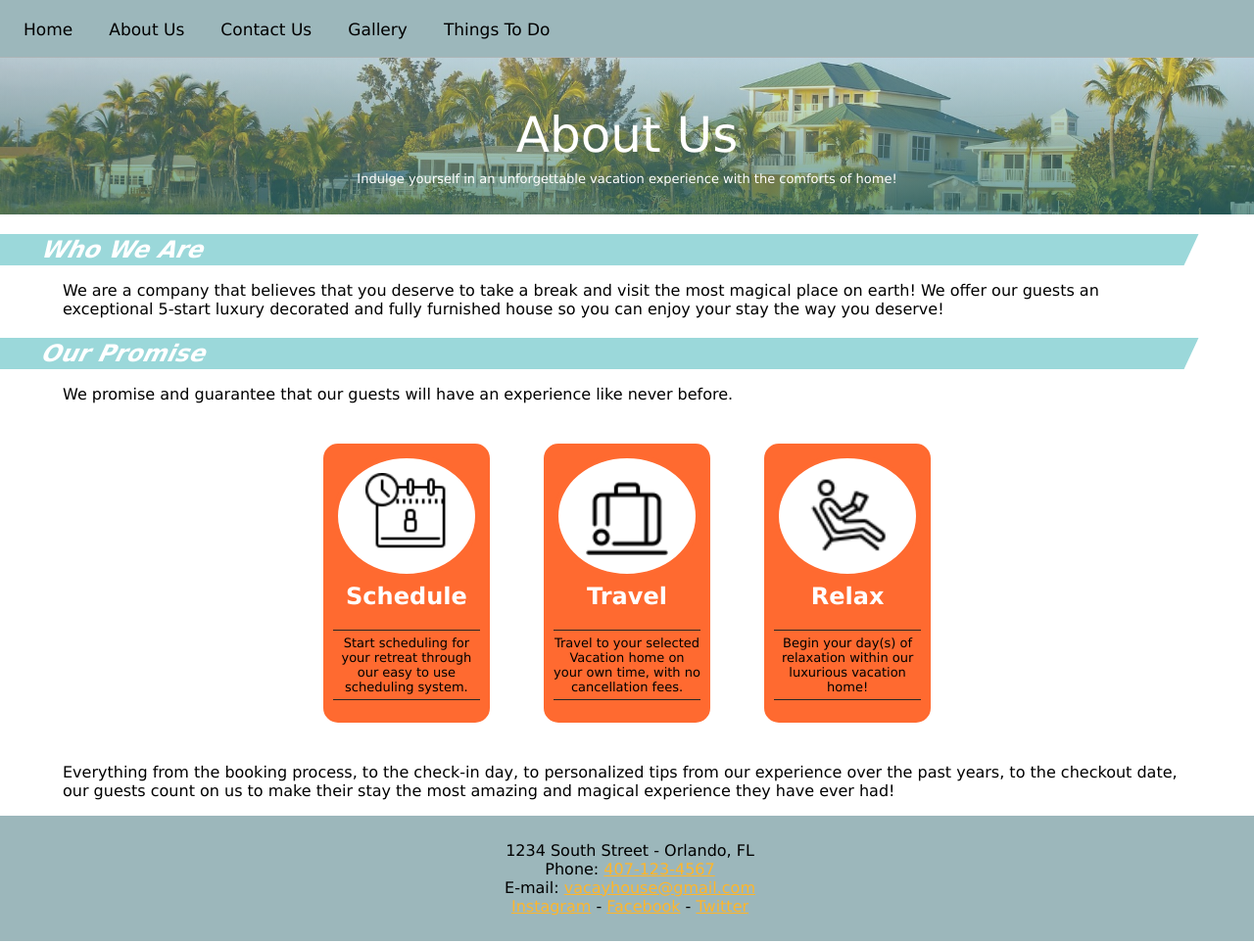
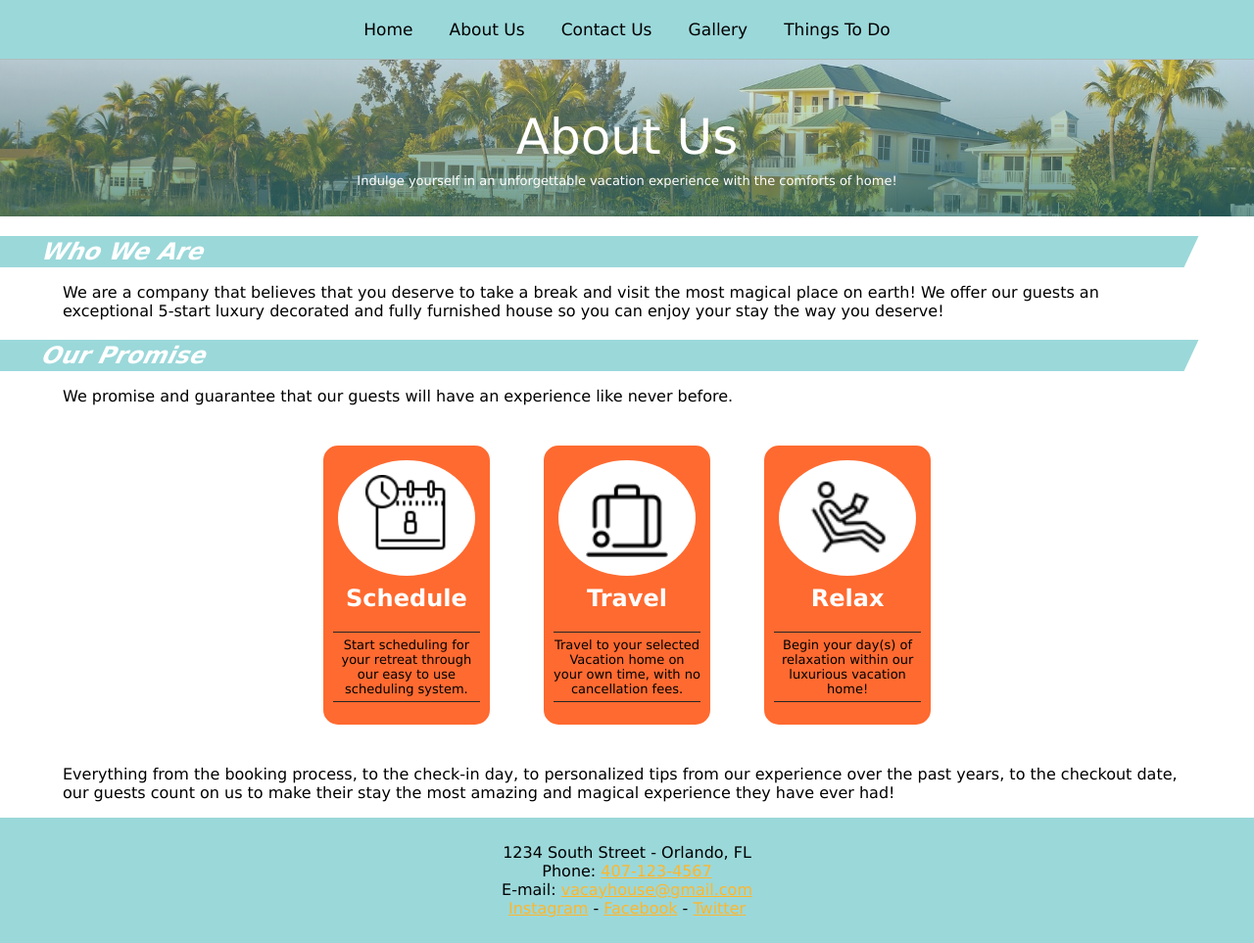
Before and after one commit to Weegee5859/airbnb_booking_website, a PHP site: page /about.php in a window 1280 px wide. Shown: the whole page at 98% size. Run offline with PHP 8.4, Linux system fonts and the light colour scheme.

Commit message:
Header + Footer Fixed
header and footer has been fixed via html and css on all pages

```diff
--- a/final_website/html/about.php
+++ b/final_website/html/about.php
@@ -12,9 +12,11 @@ Filename:	about.html
 	<link rel="stylesheet" href="css/about.css">
 	<link rel="stylesheet" href="css/stylesheet.css" />
 </head>
-<!--include header.html-->
-<?php include 'header.html';?>
+
 <body>
+	<!--include header.html-->
+	<?php include 'header.html';?>
+
 	<div id="banner_image_container">
 		<div id="banner_text_container">
 			<p id="banner_title">About Us</p>
@@ -56,8 +58,9 @@ Filename:	about.html
 		</div>
 	</div>
 	</div>
+	<!--include footer.html-->
+	<?php include 'footer.html';?>
 </body>
-<!--include footer.html-->
-<?php include 'footer.html';?>
+
 <script src="js/scripts.js"></script>
 </html>
--- a/final_website/html/css/about.css
+++ b/final_website/html/css/about.css
@@ -3,24 +3,6 @@
  * Date:		3/19/2021
  * Filename:	about.css
  */
-/* General Changes for all elements */
-a:link {
-	color: #ffb62a;
-}
-
-a:visited {
-	color: #ff6a00;
-}
-
-body {
-	font-family: 'Verdana', Fallback, sans-serif;
-	margin: 0px;
-	padding: 0px;
-}
-
-p {
-	font-size: 16px;
-}
 
 /* About Us top image banner */
 #banner_image_container {
@@ -56,70 +38,6 @@ p {
 	text-align: center;
 }
 
-/* Footer */
-#footer_container {
-	background-color: #9bd8da;
-	color: white;
-	width: 100vw;
-	margin: 0px;
-	padding: 3px;
-}
-
-#footer_item {
-	display: inline-block;
-	padding-right: 20px;
-	padding-left: 3px;
-}
-
-#footer_item a, #footer_item h2 {
-	display: block;
-}
-
-/* Navigation Bar within header */
-#nav_list {
-	background-color: #f1f1f1;
-	border-bottom: 1px solid rgba(180,180,180,0.7);
-	display: inline-block;
-	list-style-type: none;
-	margin: 0;
-	padding: 1vh;
-	padding-top: 0px;
-	width: 100%;
-}
-
-#nav_item {
-	display: inline-block;
-}
-
-#nav_item a {
-	display: block;
-	color: #000;
-	padding: 8px 16px;
-	text-decoration: none;
-	padding-top: 20px;
-	transition: color 0.2s ease;
-	font-size: 17px;
-	border-width: 50%;
-}
-
-#nav_item a:hover {
-	color: #ff6a00;
-}
-
-/* Line that appears after hovering over a link in the navigation bar */
-#nav_line {
-	display: block;
-	margin: 0 auto;
-	width: 0%;
-	border-bottom: 2px solid #ff6a00;
-	bottom: 5px;
-	transition: width 0.5s ease;
-}
-
-/* If you hover over a navigation bar link, the #nav_line will transition in below it */
-#nav_item a:hover ~ div#nav_line {
-	width: 70%;
-}
 
 #paragraph_header {
 	color: white;
--- a/final_website/html/css/stylesheet.css
+++ b/final_website/html/css/stylesheet.css
@@ -9,38 +9,30 @@
 	font-family: 'Verdana', Fallback, sans-serif;
 }
 
-div#footer_container {
-	background-color: #9cb7bb;
+#footer_container {
+	background-color: #9bd8da;
 	color: black;
 	padding-top: 10px;
 	padding-bottom: 10px;
 	text-align: center;
 }
 
-ul#footer_item {
+#nav_list {
+	background-color: #9bd8da;
+	border-bottom: 1px solid rgba(180,180,180,0.7);
+	display: inline-block;
+	list-style-type: none;
+	margin: 0;
+	padding-bottom: 10px;
+	text-align: center;
+	width: 100%;
+}
+
+#nav_item {
 	display: inline-block;
 }
 
-ul#footer_item a {
-	display: block;
-}
-
-ul#nav_list {
-	display: inline-block;
-	list-style-type: none;
-	margin: 0;
-	padding: 1vh;
-	padding-top: 0px;
-	width: 100%;
-	background-color: #9cb7bb;
-	border-bottom: 1px solid rgba(180,180,180,0.7);
-}
-
-li#nav_item {
-	display: inline-block;
-}
-
-li#nav_item a {
+#nav_item a {
 	display: block;
 	color: #000;
 	padding: 8px 16px;
@@ -50,7 +42,7 @@ li#nav_item a {
 	font-size: 17px;
 }
 
-li#nav_item a:hover {
+#nav_item a:hover {
 	color: red;
 }
 
@@ -63,7 +55,7 @@ div#line {
 	transition: width 0.5s ease;
 }
 
-li#nav_item a:hover ~ div#line {
+#nav_item a:hover ~ div#line {
 	width: 70%;
 }
 
@@ -74,3 +66,7 @@ a:link {
 a:visited {
 	color: #ff6a00;
 }
+
+p {
+	font-size: 16px;
+}
--- a/final_website/html/header.html
+++ b/final_website/html/header.html
@@ -4,7 +4,7 @@ Date:		3/19/2021
 Filename:	header.html
 -->
 <header>
-	<ul id="nav_list">
+	<div id="nav_list">
 		<li id="nav_item"><a href="home.php">Home</a>
 			<div id="line"></div>
 		</li>
@@ -20,5 +20,5 @@ Filename:	header.html
 		<li id="nav_item"><a href="thingsToDo.php">Things To Do</a>
 			<div id="line"></div>
 		</li>
-	</ul>
+	</div>
 </header>
```
Also changed, not shown: final_website/html/contact.php (+0 -19 lines), final_website/html/css/homepage.css (+3 -4 lines).
